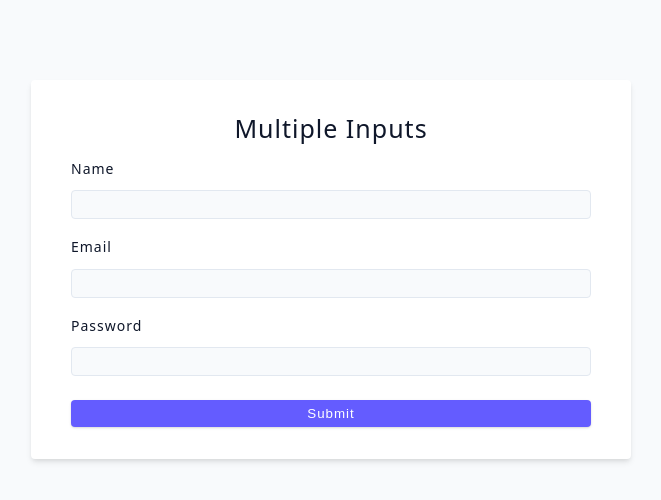
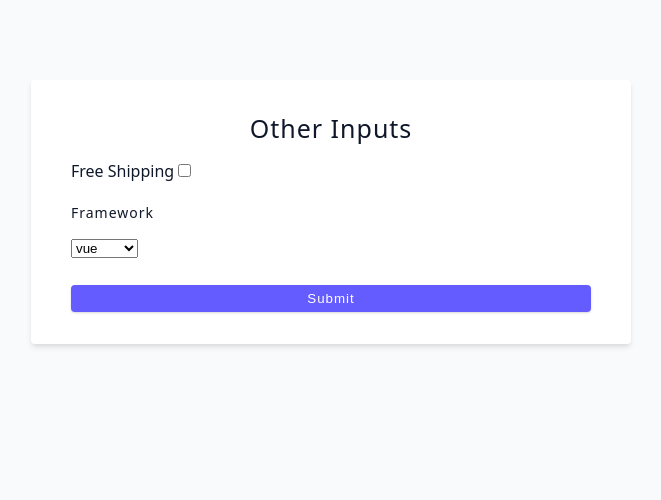
Before and after one commit to vinothsmart/react18, a React (Vite) app: page / in a window 1280 px wide. Shown: the top 500 px of the page, without its empty margins (309-970 px from the left). Built offline with nearby package versions, Linux system fonts and the light colour scheme.

Commit message:
Update component import in App.jsx

```diff
--- a/src/App.jsx
+++ b/src/App.jsx
@@ -1,9 +1,9 @@
-import MultipleInputs from './tutorial/06-forms/starter/03-multiple-inputs';
+import OtherInputs from './tutorial/06-forms/starter/04-other-inputs';
 
 function App() {
   return (
     <div className='container'>
-      <MultipleInputs />
+      <OtherInputs />
     </div>
   );
 }
```
